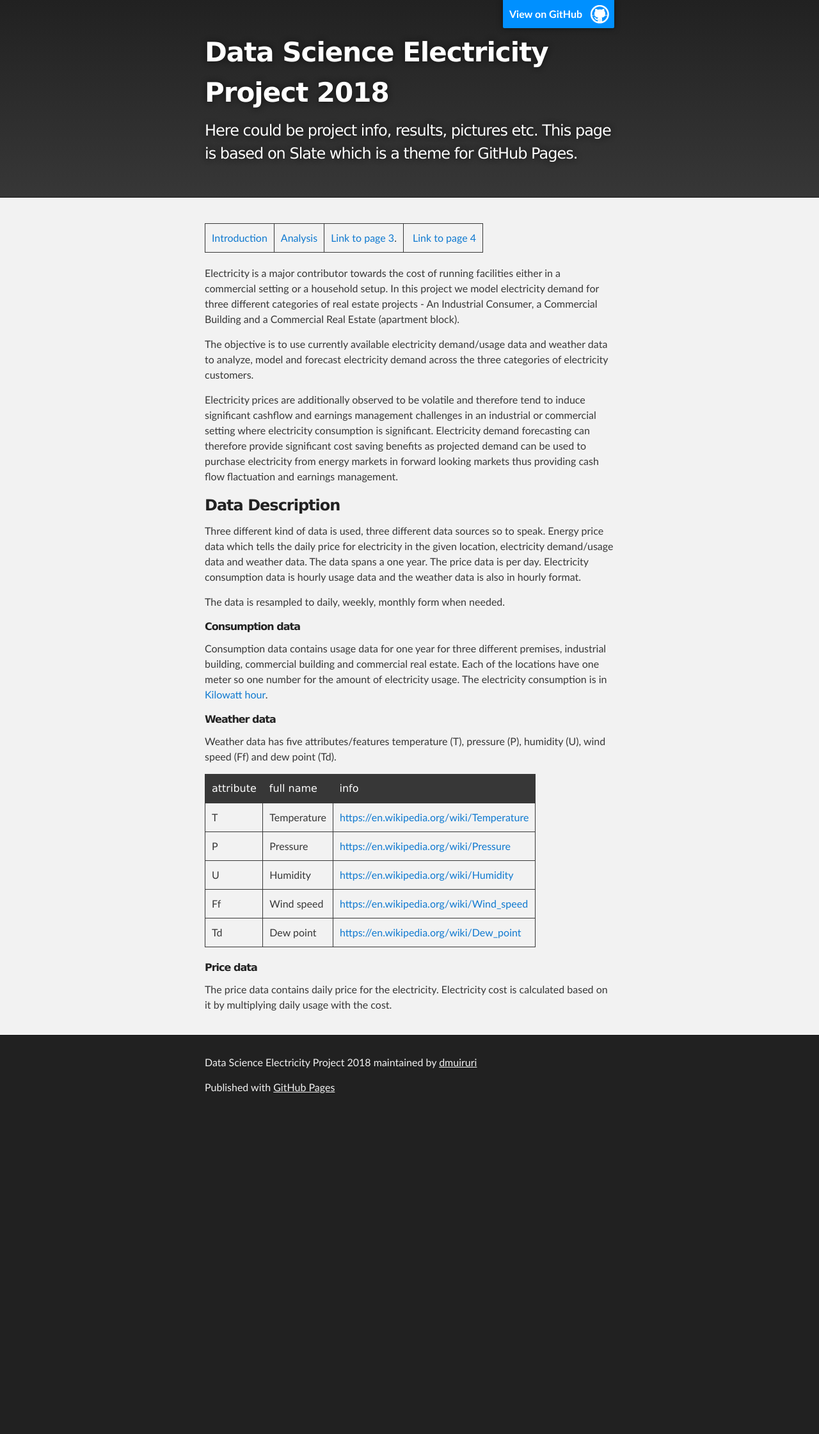
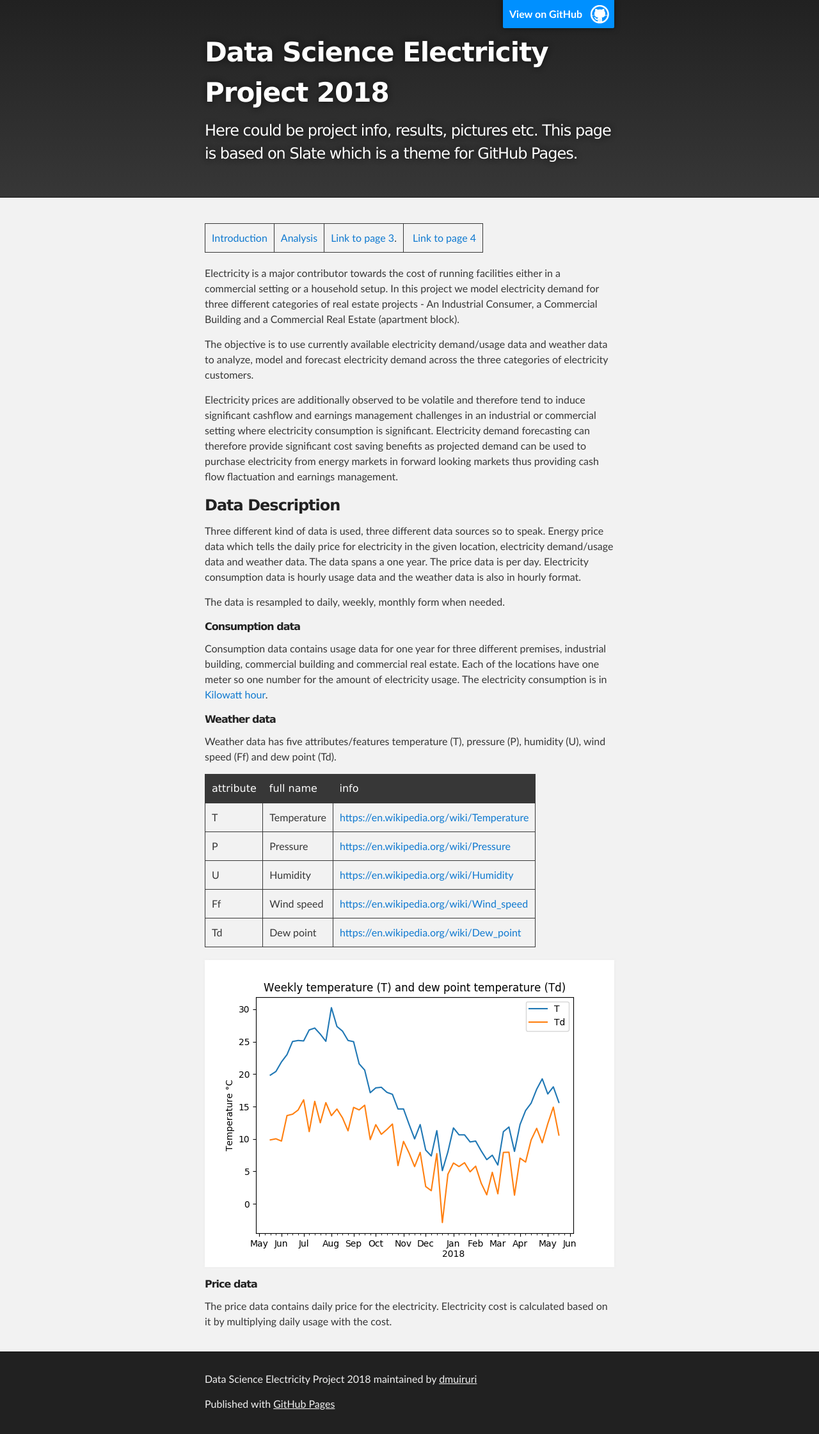
Before and after one commit to dmuiruri/ds_proj, a Jekyll site: the page built from docs/index.md, in a window 1280 px wide. Shown: the whole page at 64% size. Built offline with Jekyll 4.4.1, drawn with Linux system fonts in a browser that asks for light colours; before the commit the page ends 1747 px from its top, so only the background shows below that.

Commit message:
docs temperature img

```diff
--- a/docs/index.md
+++ b/docs/index.md
@@ -35,6 +35,9 @@ Weather data has five attributes/features temperature (T), pressure (P), humidit
 | Td           | Dew point         | [https://en.wikipedia.org/wiki/Dew_point](https://en.wikipedia.org/wiki/Dew_point)|
 
 
+![weekly temperatures (may 2017 - may 2018)](./../assets/images/weekly_temp_and_dew_point_temp.png)
+
+
 ###### Price data
 
 The price data contains daily price for the electricity. Electricity cost is calculated based on it by multiplying daily usage with the cost.
```
Also changed, not shown: docs/assets/images/weekly_temp_and_dew_point_temp.png (added).
